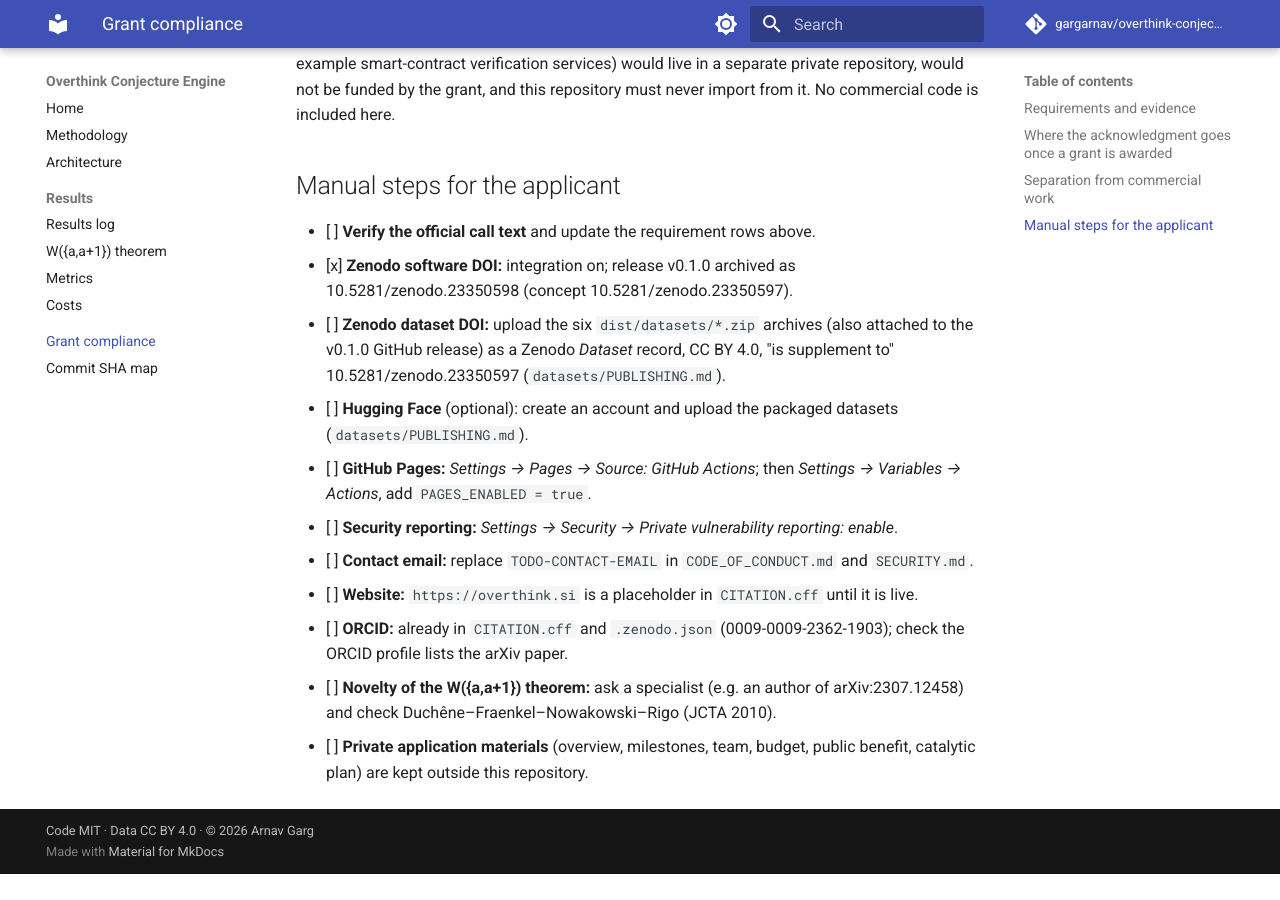
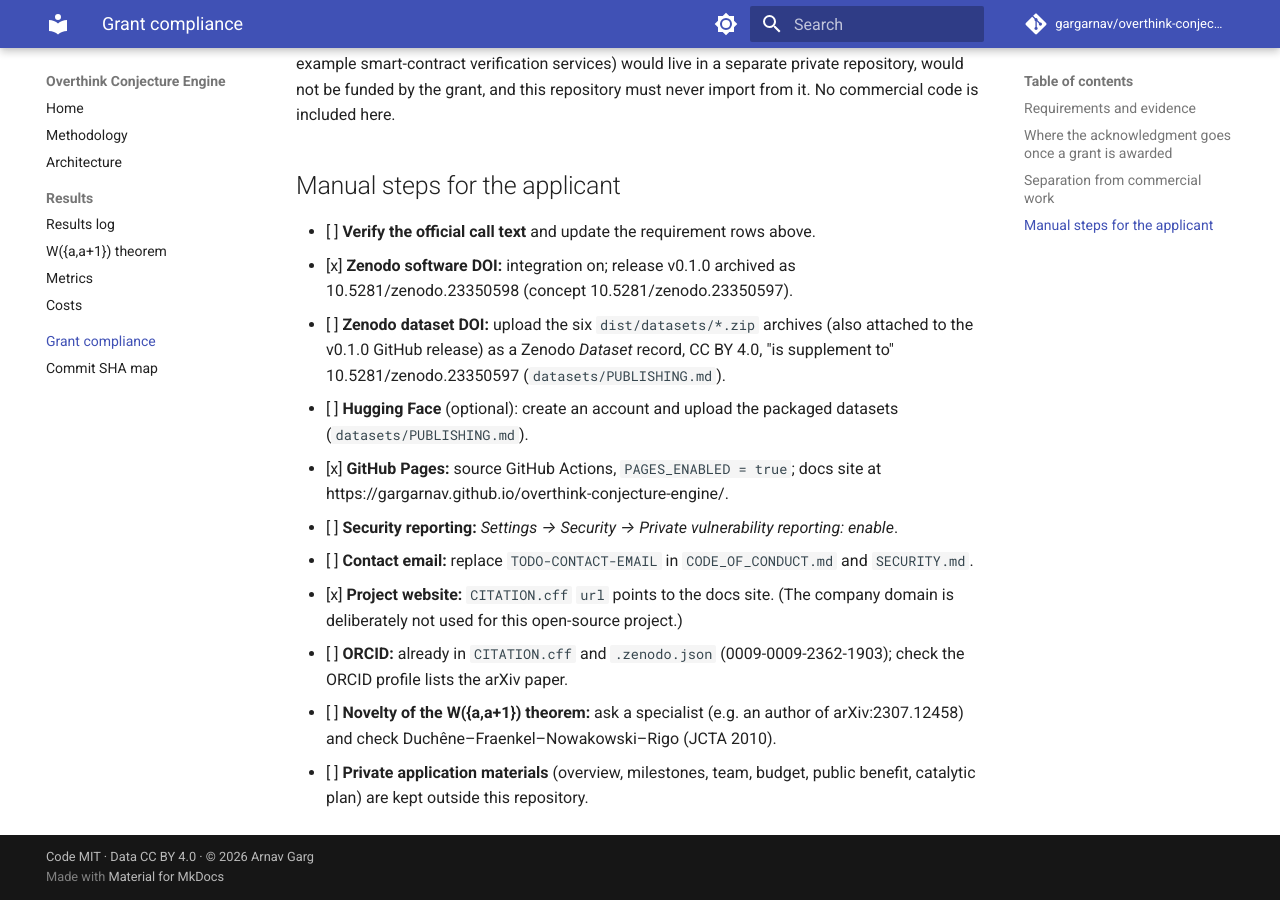
Before and after one commit to gargarnav/overthink-conjecture-engine, an MkDocs documentation site: the page built from docs/grant_compliance.md, in a window 1280 px wide and 900 px high, scrolled down 2177 px. Built offline with MkDocs 1.6.1 and Material for MkDocs 9.7.7, drawn with Linux system fonts in a browser that asks for light colours; comment, search, counter and statistics services are not loaded; before the commit the page ends 3051 px from its top, so only the background shows below that.

Commit message:
Point CITATION.cff url to the docs site; mark GitHub Pages done

```diff
--- a/docs/grant_compliance.md
+++ b/docs/grant_compliance.md
@@ -44,10 +44,10 @@
 - [x] **Zenodo software DOI:** integration on; release v0.1.0 archived as 10.5281/zenodo.23350598 (concept 10.5281/zenodo.23350597).
 - [ ] **Zenodo dataset DOI:** upload the six `dist/datasets/*.zip` archives (also attached to the v0.1.0 GitHub release) as a Zenodo *Dataset* record, CC BY 4.0, "is supplement to" 10.5281/zenodo.23350597 (`datasets/PUBLISHING.md`).
 - [ ] **Hugging Face** (optional): create an account and upload the packaged datasets (`datasets/PUBLISHING.md`).
-- [ ] **GitHub Pages:** *Settings → Pages → Source: GitHub Actions*; then *Settings → Variables → Actions*, add `PAGES_ENABLED = true`.
+- [x] **GitHub Pages:** source GitHub Actions, `PAGES_ENABLED = true`; docs site at https://gargarnav.github.io/overthink-conjecture-engine/.
 - [ ] **Security reporting:** *Settings → Security → Private vulnerability reporting: enable*.
 - [ ] **Contact email:** replace `TODO-CONTACT-EMAIL` in `CODE_OF_CONDUCT.md` and `SECURITY.md`.
-- [ ] **Website:** `https://overthink.si` is a placeholder in `CITATION.cff` until it is live.
+- [x] **Project website:** `CITATION.cff` `url` points to the docs site. (The company domain is deliberately not used for this open-source project.)
 - [ ] **ORCID:** already in `CITATION.cff` and `.zenodo.json` (0009-0009-2362-1903); check the ORCID profile lists the arXiv paper.
 - [ ] **Novelty of the W({a,a+1}) theorem:** ask a specialist (e.g. an author of arXiv:2307.12458) and check Duchêne–Fraenkel–Nowakowski–Rigo (JCTA 2010).
 - [ ] **Private application materials** (overview, milestones, team, budget, public benefit, catalytic plan) are kept outside this repository.
```
Also changed, not shown: 1 other file.
